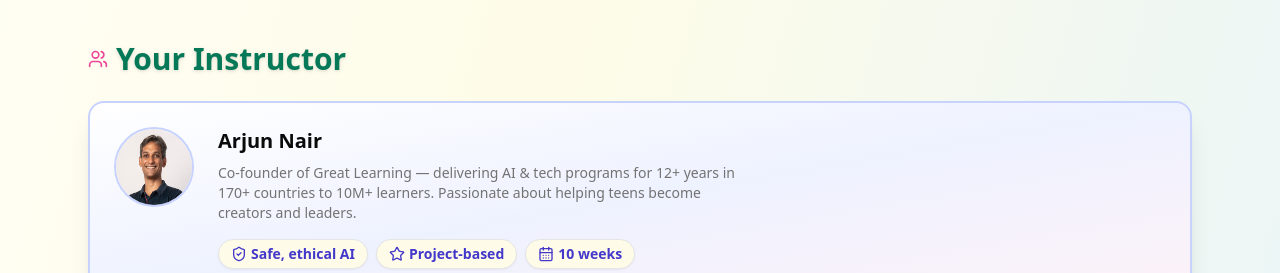
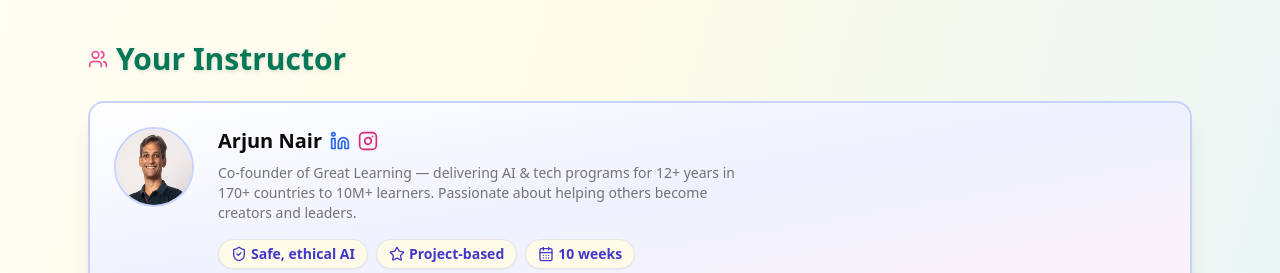
Before and after one commit to arjunnair1982/AIEntrepreneursProgram2025, a React (Vite) app: page / in a window 1280 px wide. Shown: the part 2560-2833 px from the top of the page. Built offline with nearby package versions, Linux system fonts and the light colour scheme.

Commit message:
Update site with working Google Form

```diff
--- a/src/LandingPage.jsx
+++ b/src/LandingPage.jsx
@@ -13,7 +13,7 @@ import {
   Sparkles, Trophy, Star, ArrowRight, BookOpenText, ShieldCheck,
   Lightbulb, Coins, Presentation, MessageSquare, Code2,
 } from "lucide-react";
-import { Instagram, Mail, Phone,} from "lucide-react";
+import { Instagram, Mail, Phone, Linkedin} from "lucide-react";
 
 const Section = ({ id, children, className = "" }) => (
   <section id={id} className={`w-full max-w-6xl mx-auto px-4 md:px-6 ${className}`}>
@@ -327,10 +327,30 @@ export default function LandingPage() {
               <AvatarFallback>AN</AvatarFallback>
               </Avatar>
             <div className="grid gap-2">
-              <h3 className="text-xl font-semibold">Arjun Nair</h3>
+              <h3 className="text-xl font-semibold flex items-center gap-2">
+                Arjun Nair
+                <a
+                  href="https://www.linkedin.com/in/arjun-nair/"
+                  target="_blank"
+                  rel="noopener noreferrer"
+                  className="inline-flex items-center justify-center text-blue-600 hover:text-blue-700"
+                  aria-label="LinkedIn Profile"
+                >
+                  <Linkedin className="h-5 w-5" />
+                </a>
+                <a
+                  href="https://www.instagram.com/aientrepreneurslisbon"
+                  target="_blank"
+                  rel="noopener noreferrer"
+                  className="inline-flex items-center justify-center text-pink-600 hover:text-pink-700"
+                  aria-label="Instagram Profile"
+                >
+                  <Instagram className="h-5 w-5" />
+                </a>
+              </h3>
               <div className="text-sm text-muted-foreground max-w-prose">
                 Co‑founder of Great Learning — delivering AI & tech programs for 12+ years in 170+ countries to 10M+ learners.
-                Passionate about helping teens become creators and leaders.
+                Passionate about helping others become creators and leaders.
               </div>
               <div className="flex flex-wrap gap-2 mt-2">
                 <Pill><ShieldCheck className="h-4 w-4 mr-1"/> Safe, ethical AI</Pill>
```
